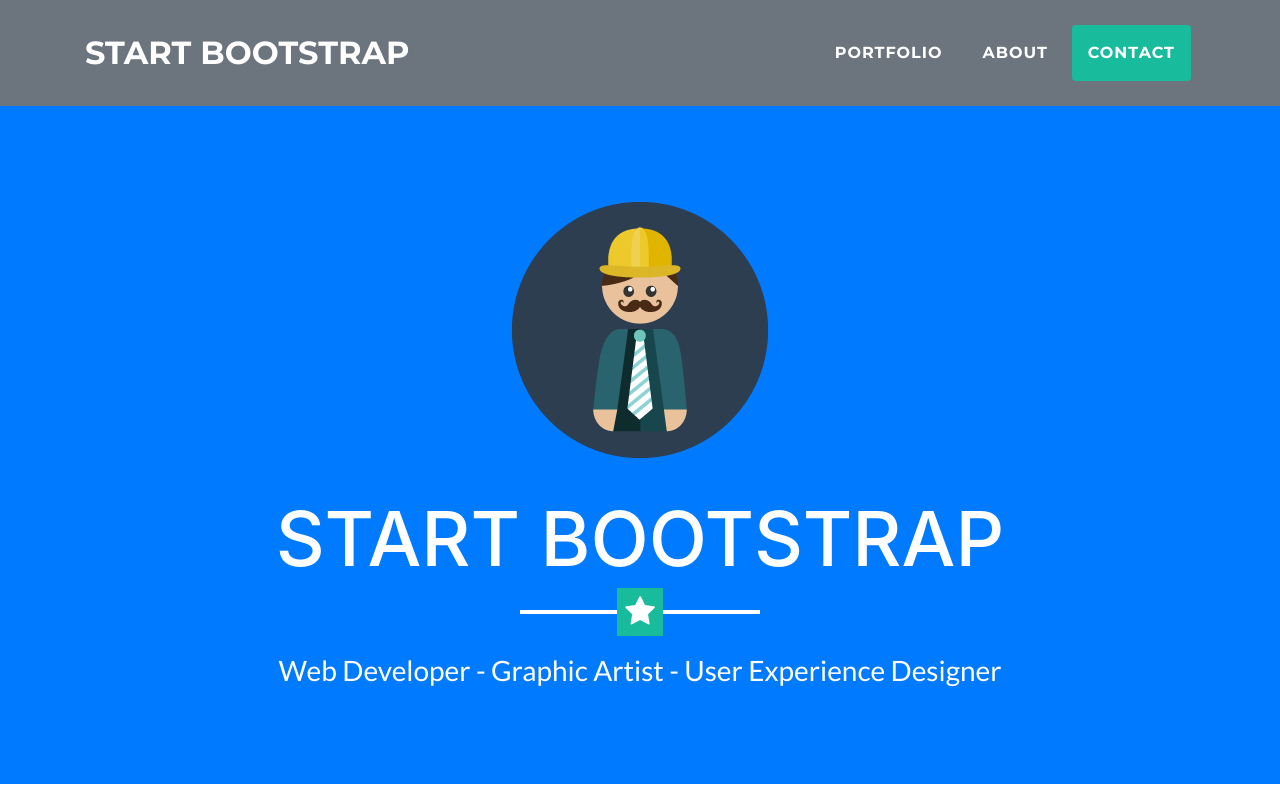
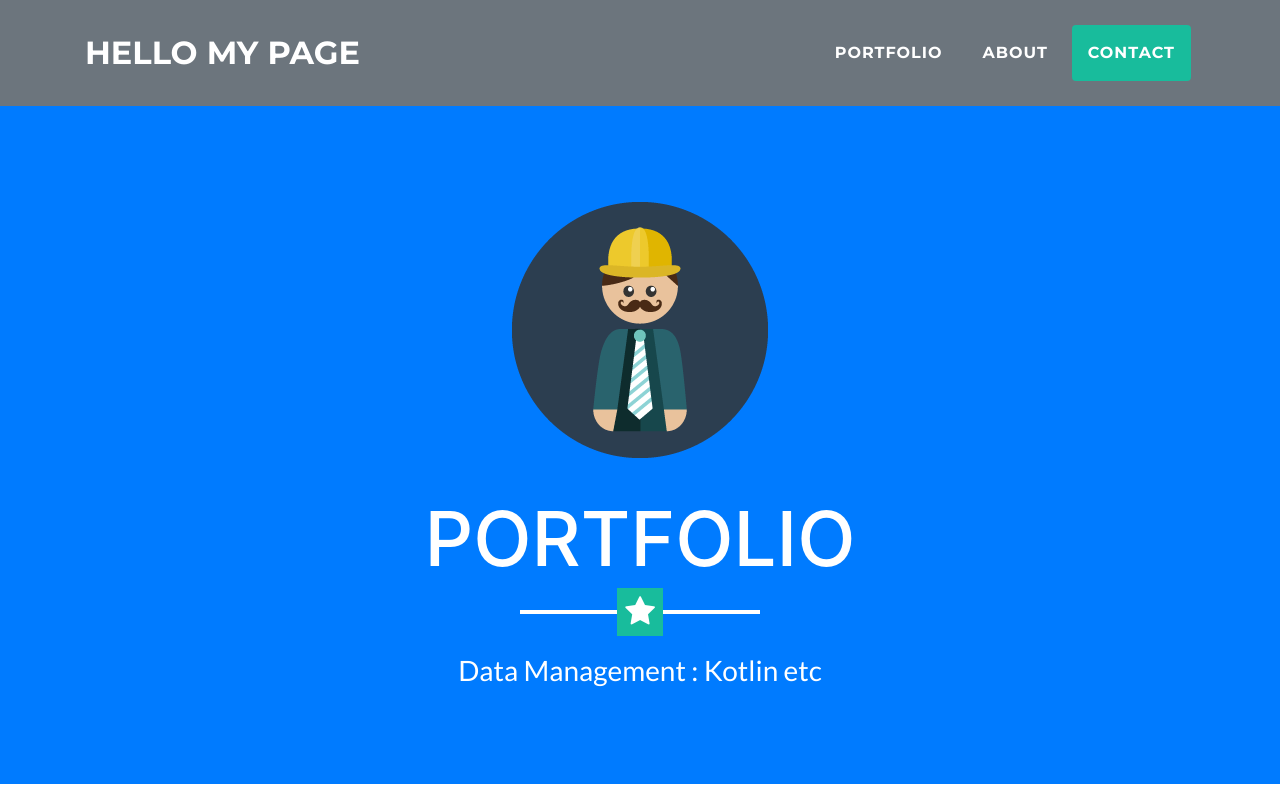
Before and after one commit to masonyunforlearning/masonyunforlearning.github.io, a website with bundled scripts: page index.html in a window 1280 px wide. Shown: the top 800 px of the page. Built offline with nearby package versions, Linux system fonts and the light colour scheme.

Commit message:
change some new things

```diff
--- a/index.html
+++ b/index.html
@@ -31,7 +31,7 @@
     <!-- Navigation -->
     <nav class="navbar navbar-expand-lg bg-secondary fixed-top text-uppercase" id="mainNav">
       <div class="container">
-        <a class="navbar-brand js-scroll-trigger" href="#page-top">Start Bootstrap</a>
+        <a class="navbar-brand js-scroll-trigger" href="#page-top">Hello My Page</a>
         <button class="navbar-toggler navbar-toggler-right text-uppercase bg-primary text-white rounded" type="button" data-toggle="collapse" data-target="#navbarResponsive" aria-controls="navbarResponsive" aria-expanded="false" aria-label="Toggle navigation">
           Menu
           <i class="fa fa-bars"></i>
@@ -56,9 +56,9 @@
     <header class="masthead bg-primary text-white text-center">
       <div class="container">
         <img class="img-fluid mb-5 d-block mx-auto" src="img/profile.png" alt="">
-        <h1 class="text-uppercase mb-0">Start Bootstrap</h1>
+        <h1 class="text-uppercase mb-0">Portfolio</h1>
         <hr class="star-light">
-        <h2 class="font-weight-light mb-0">Web Developer - Graphic Artist - User Experience Designer</h2>
+        <h2 class="font-weight-light mb-0">Data Management : Kotlin etc</h2>
       </div>
     </header>
 
```
